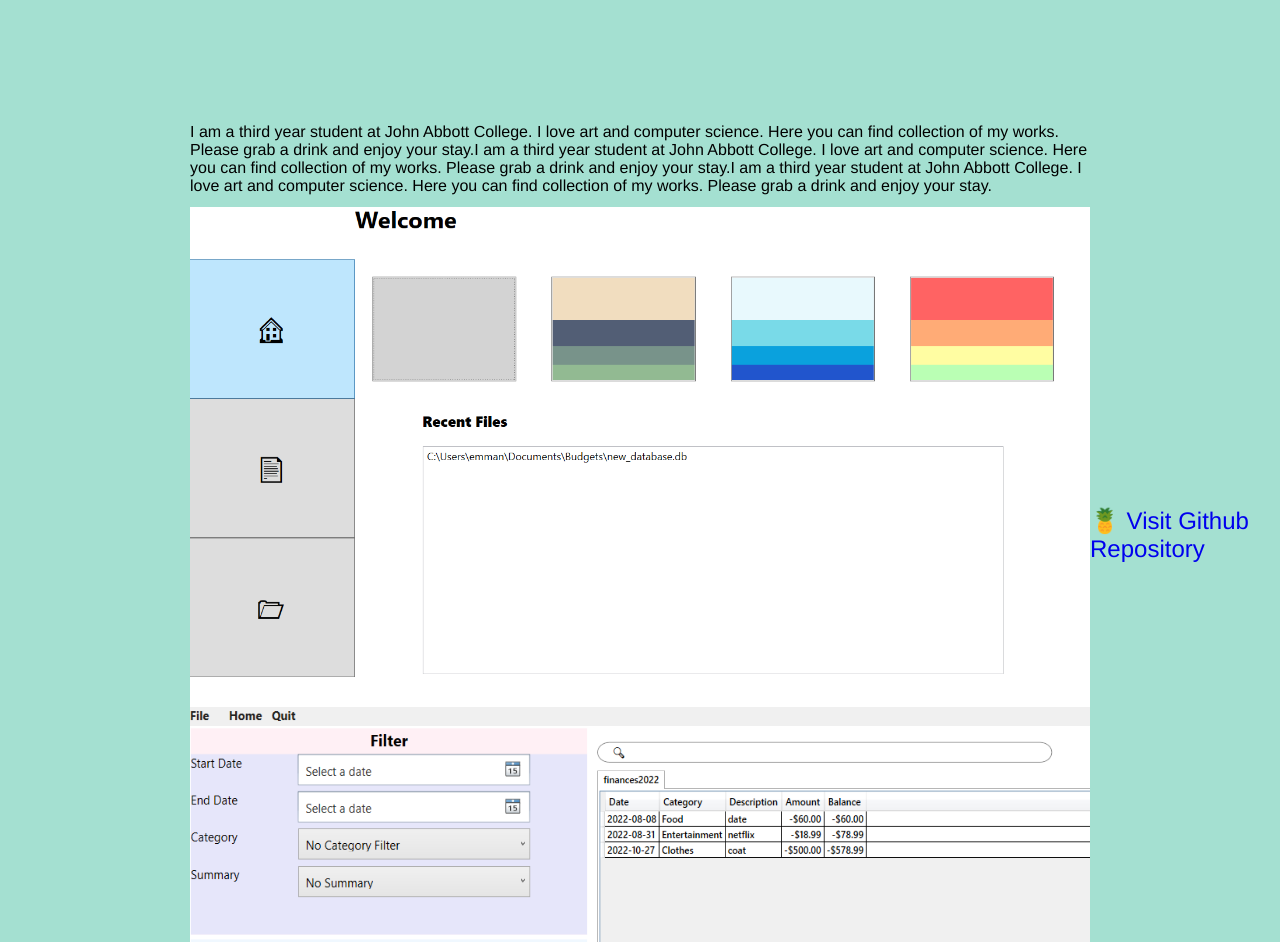
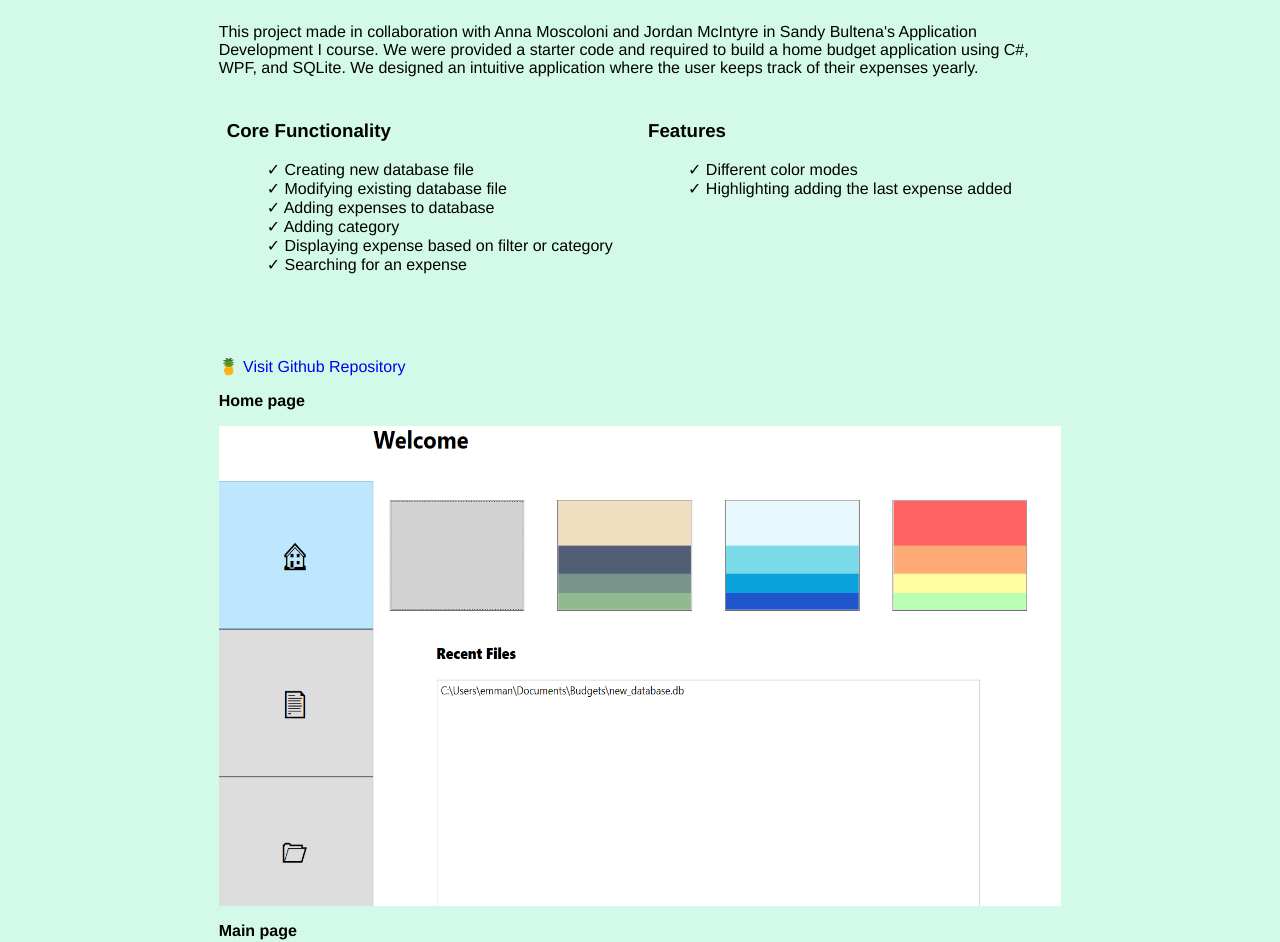
Before and after one commit to Emmanuelle-Oles/emmanuelle-oles.github.io, a plain HTML site: page projects/project1.html in a window 1280 px wide. Shown: the part 73-1015 px from the top of the page. Drawn offline with Linux system fonts and the light colour scheme.

Commit message:
Added projects.

```diff
--- a/projectpagestyle.css
+++ b/projectpagestyle.css
@@ -1,43 +1,74 @@
 *{
     font-family: "Helvetica";
-    background-color: #a4e0d1;
+    background-color: #D3FAE9;
 }
 
 a{
     text-decoration: none;
-    font-size: 1.5em;
-    font-size: bold;
+    font-size: 1em;
 }
 
-.app-dev-container{
-    display: grid;
-    grid-template-columns: 1fr 1fr 1fr;
-    grid-template-rows: 100px 100px 100px 100px 100px;
+li{
+    list-style-type: none;
 }
 
-.app-dev-description{
+.project-container{
+    display: grid;
+    grid-template-columns: 1fr 4fr 1fr;
+    grid-template-rows: 100px 100px 100px 50px;
+}
+
+.project-description{
+    grid-column-start: 2;
+    grid-column-end: 3;
+    grid-row-start: 1;
+    grid-row-end: 3;
+}
+
+.project-images{
+    grid-column-start:2;
+    grid-column-end: 3;
+    grid-row-start: 6;
+    grid-row-end: 6;
+    display: grid;
+    grid-template-rows: 1fr 1fr;
+
+}
+
+.title{
+    font-weight: bolder;
+}
+
+.home-page-container{
+    grid-row-start:1;
+    grid-row-end:2;
+}
+.user-page-container{
+    grid-row-start:2;
+    grid-row-end:3;
+}
+.button-container{
+    grid-column-start: 2;
+    grid-column-end: 3;
+    grid-row-start: 5;
+    grid-row-end:6;
+
+}
+.screenshot{
+    height: 100%;
+    width: 100%;
+
+}
+
+.list-container{
+    display: flex;
     grid-column-start: 2;
     grid-column-end: 3;
     grid-row-start: 2;
-    grid-row-end: 3;
+    grid-row-end: 4;
 }
 
-.app-dev-images{
-    grid-column-start:2;
-    grid-column-end: 3;
-    grid-row-start: 3;
-    grid-row-end: 5;
-    display: grid;
+.list{
+    flex: 1;
+    margin: 0.5rem;
 }
-
-.button-container{
-    grid-column-start: 3;
-    grid-column-end: 4;
-    grid-row-start: 7;
-    grid-row-end:8;
-
-}
-.app-screenshot{
-    height: 500px;
-    width: 900px;
-}
--- a/projects/project1.html
+++ b/projects/project1.html
@@ -8,31 +8,56 @@
     <title>Application Development</title>
 </head>
 <body>
-    <h1>project 1</h1>
-    <div class="app-dev-container">
-        <div class="app-dev-description">
+    <h1>Home Budget Application</h1>
+    <div class="project-container">
+        <div class="project-description">
             <p>
-                I am a third year student at John Abbott College.
-                    I love art and computer science.
-                    Here you can find collection of my works.
-                    Please grab a drink and enjoy your stay.I am a third year student at John Abbott College.
-                    I love art and computer science.
-                    Here you can find collection of my works.
-                    Please grab a drink and enjoy your stay.I am a third year student at John Abbott College.
-                    I love art and computer science.
-                    Here you can find collection of my works.
-                    Please grab a drink and enjoy your stay.
+                This project made in collaboration with Anna Moscoloni and Jordan McIntyre in Sandy Bultena's Application Development I course. We were provided a starter code and required to build a home budget application using C#, WPF, and SQLite. We designed an intuitive application where the user keeps track of their expenses yearly.
             </p>
+
+
+            <div class="list-container">
+                <div class="list">
+                    <h3>Core Functionality</h3>
+                    <ul class="cores">
+                        <li>✓ Creating new database file</li>
+                        <li>✓ Modifying existing database file</li>
+                        <li>✓ Adding expenses to database</li>
+                        <li>✓ Adding category</li>
+                        <li>✓ Displaying expense based on filter or category</li>
+                        <li>✓ Searching for an expense</li>
+                    </ul>
+                </div>
+
+                <div class="list">
+                    <h3>Features</h3>
+                    <ul class="feature">
+                        <li>✓ Different color modes</li>
+                        <li>✓ Highlighting adding the last expense added</li>
+                    </ul>
+                </div>
+
+            </div>
+
         </div>
-
-        <div class="app-dev-images">
-            <img class="app-screenshot" src="../img/app_dev.png">
-            <img class="app-screenshot" src="../img/app_dev_2.png">
-        </div>
-
         <div class="button-container">
             <a href="https://github.com/Emmanuelle-Oles/Home_Budget_2022"> 🍍 Visit Github Repository </a>
         </div>
+
+        <div class="project-images">
+
+            <div class="home-page-container">
+                <p class="title">Home page</p>
+                <img class="app screenshot" src="../img/app_dev.png">
+            </div>
+
+            <div class="expense-page-container">
+                <p class="title">Main page</p>
+                <img class="app screenshot" src="../img/app_dev_2.png">
+            </div>
+
+        </div>
+
 
     </div>
 
--- a/style.css
+++ b/style.css
@@ -5,7 +5,6 @@
 a{
     text-decoration: none;
     font-size: 1.5em;
-    font-size: bold;
 }
 
 button{
@@ -21,7 +20,7 @@ a:hover{
 
 .main-grid{
     display: grid;
-    grid-template-rows: 200px 220px 200px;
+    grid-template-rows: 150px 270px 150px;
 
 }
 
@@ -48,7 +47,7 @@ li{
 
 .dropdown-content{
     display: none;
-    position: absolute;
+    /* position: absolute; */
     z-index: 1;
 }
 
@@ -66,7 +65,6 @@ li{
 
 
 .grid-item{
-    text-align: center;
     margin: 0.5em;
 }
 
@@ -75,7 +73,7 @@ li{
 .middle-page-container{
     display: grid;
     grid-template-columns: 1fr 1fr 1fr;
-    grid-template-rows: 1fr 1fr 1fr 1fr;
+    grid-template-rows: 50px 100px 100px 200px;
 }
 
 .list-technologies{
@@ -97,6 +95,7 @@ li{
 
 .bottom-page-container{
     display: grid;
+    height:100%;
     grid-template-columns: 1fr 1fr 1fr 1fr 1fr;
     grid-template-rows: 1fr 1fr 1fr 1fr;
 
@@ -109,6 +108,14 @@ li{
     grid-row-start: 4;
     grid-row-end: 5;
     z-index: 1;
+}
+
+.water2{
+    grid-column-start: 1;
+    grid-column-end: 6;
+    grid-row-start: 4;
+    grid-row-end: 5;
+    z-index: 0;
 }
 .island{
     grid-column-start: 1;
@@ -144,8 +151,8 @@ li{
 
 .education{
     grid-column-start: 3;
-    grid-column-end: 4;
-    grid-row-start: 3;
+    grid-column-end: 3;
+    grid-row-start: 2;
     grid-row-end:5;
     z-index: 4;
 }
```
Also changed, not shown: index.html (+5 -2 lines), projects/project2.html (+40 -2 lines), projects/project3.html (deleted, +0 -12 lines), img/web_programming_2.png (added).
